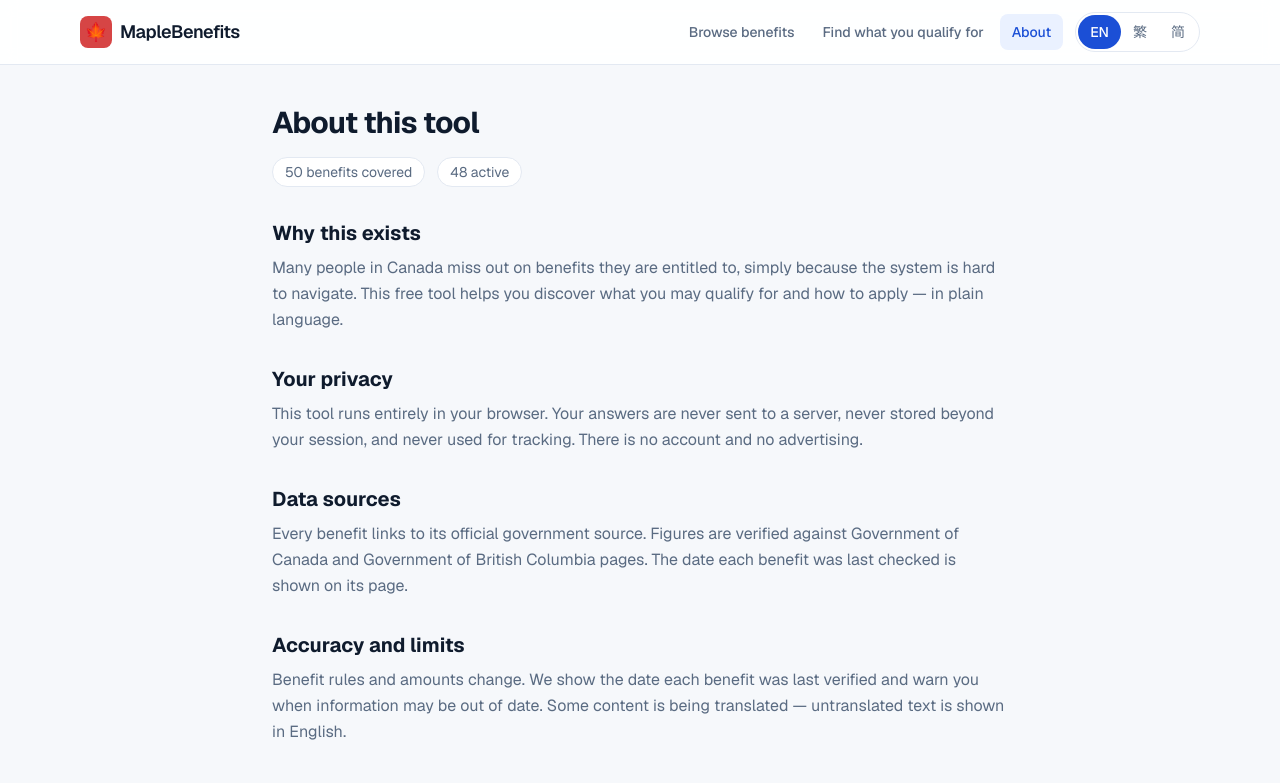
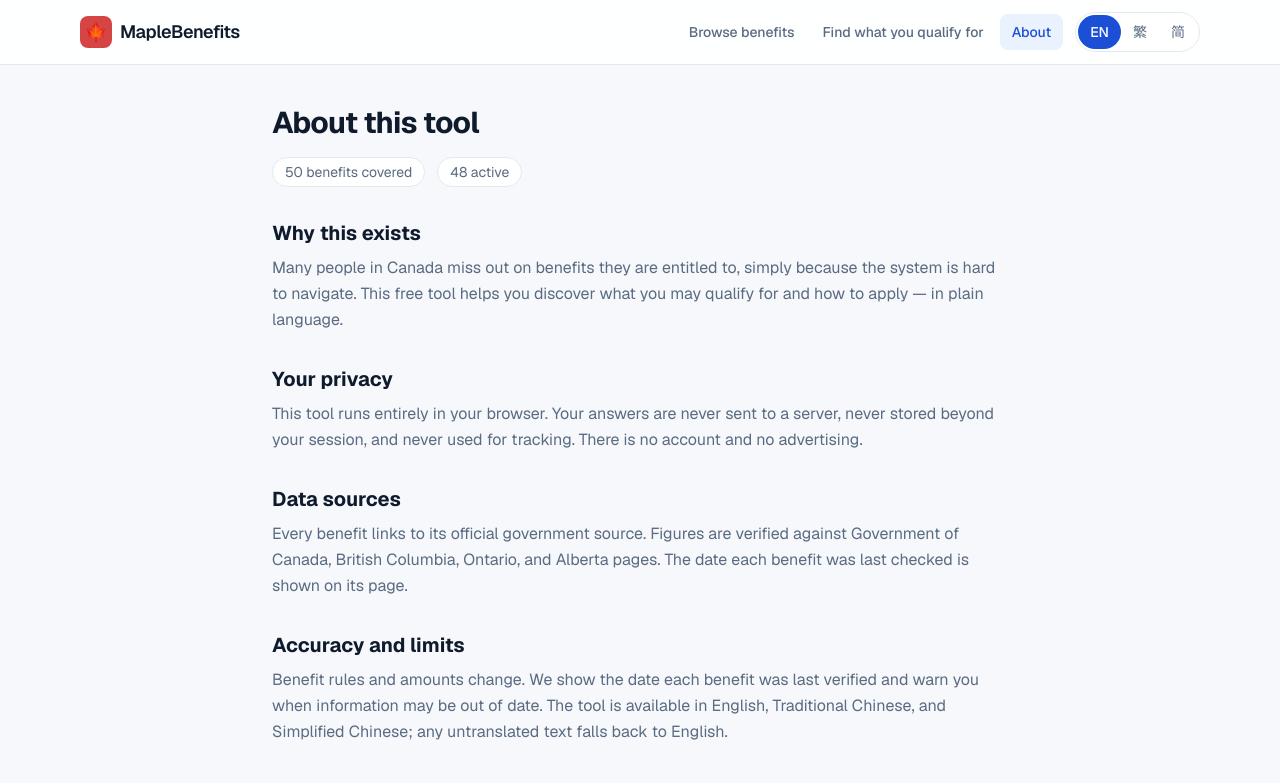
Before and after one commit to ryanzhxu/maplebenefits, a Next.js app: page /about in a window 1280 px wide. Shown: the top 783 px of the page. Built offline with nearby package versions, Linux system fonts and the light colour scheme.

Commit message:
chore: update About copy — 4 jurisdictions verified, trilingual note current

```diff
--- a/src/i18n/dictionaries.ts
+++ b/src/i18n/dictionaries.ts
@@ -156,10 +156,10 @@ const en = {
       "This tool runs entirely in your browser. Your answers are never sent to a server, never stored beyond your session, and never used for tracking. There is no account and no advertising.",
     sourcesTitle: "Data sources",
     sourcesBody:
-      "Every benefit links to its official government source. Figures are verified against Government of Canada and Government of British Columbia pages. The date each benefit was last checked is shown on its page.",
+      "Every benefit links to its official government source. Figures are verified against Government of Canada, British Columbia, Ontario, and Alberta pages. The date each benefit was last checked is shown on its page.",
     accuracyTitle: "Accuracy and limits",
     accuracyBody:
-      "Benefit rules and amounts change. We show the date each benefit was last verified and warn you when information may be out of date. Some content is being translated — untranslated text is shown in English.",
+      "Benefit rules and amounts change. We show the date each benefit was last verified and warn you when information may be out of date. The tool is available in English, Traditional Chinese, and Simplified Chinese; any untranslated text falls back to English.",
     disclaimerTitle: "Important disclaimer",
     disclaimerBody:
       "This tool provides general information only. It is not legal, financial, or tax advice, and it is not affiliated with any government. Always verify your eligibility and application details with the relevant government agency before you rely on this information.",
@@ -329,10 +329,10 @@ const zhHant: Loose<Dict> = {
       "本工具完全在你的瀏覽器內運行。你的答案不會傳送到伺服器，不會在工作階段以外儲存，也不會用於追蹤。沒有帳戶，沒有廣告。",
     sourcesTitle: "資料來源",
     sourcesBody:
-      "每項福利都連結到政府官方來源。金額對照加拿大政府及卑詩省政府的網頁核實。每項福利的最後核實日期會顯示在其頁面上。",
+      "每項福利都連結到政府官方來源。金額對照加拿大、卑詩省、安大略省及亞伯達省政府的網頁核實。每項福利的最後核實日期會顯示在其頁面上。",
     accuracyTitle: "準確性與限制",
     accuracyBody:
-      "福利規則與金額會變動。我們會顯示每項福利的最後核實日期，並在資訊可能過時時提醒你。部分內容仍在翻譯中 — 未翻譯的文字會以英文顯示。",
+      "福利規則與金額會變動。我們會顯示每項福利的最後核實日期，並在資訊可能過時時提醒你。本工具提供英文、繁體中文及簡體中文；未翻譯的文字會以英文顯示。",
     disclaimerTitle: "重要聲明",
     disclaimerBody:
       "本工具僅提供一般資訊，並非法律、財務或稅務意見，亦與任何政府沒有關聯。在依賴本資訊之前，請務必向相關政府機構核實你的資格及申請細節。",
@@ -491,10 +491,10 @@ const zhHans: Loose<Dict> = {
       "本工具完全在你的浏览器内运行。你的答案不会传送到服务器，不会在会话以外存储，也不会用于追踪。没有账户，没有广告。",
     sourcesTitle: "数据来源",
     sourcesBody:
-      "每项福利都链接到政府官方来源。金额对照加拿大政府及不列颠哥伦比亚省政府的网页核实。每项福利的最后核实日期会显示在其页面上。",
+      "每项福利都链接到政府官方来源。金额对照加拿大、不列颠哥伦比亚省、安大略省及阿尔伯塔省政府的网页核实。每项福利的最后核实日期会显示在其页面上。",
     accuracyTitle: "准确性与限制",
     accuracyBody:
-      "福利规则与金额会变动。我们会显示每项福利的最后核实日期，并在信息可能过时时提醒你。部分内容仍在翻译中 — 未翻译的文字会以英文显示。",
+      "福利规则与金额会变动。我们会显示每项福利的最后核实日期，并在信息可能过时时提醒你。本工具提供英文、繁体中文及简体中文；未翻译的文字会以英文显示。",
     disclaimerTitle: "重要声明",
     disclaimerBody:
       "本工具仅提供一般信息，并非法律、财务或税务意见，亦与任何政府没有关联。在依赖本信息之前，请务必向相关政府机构核实你的资格及申请细节。",
```
